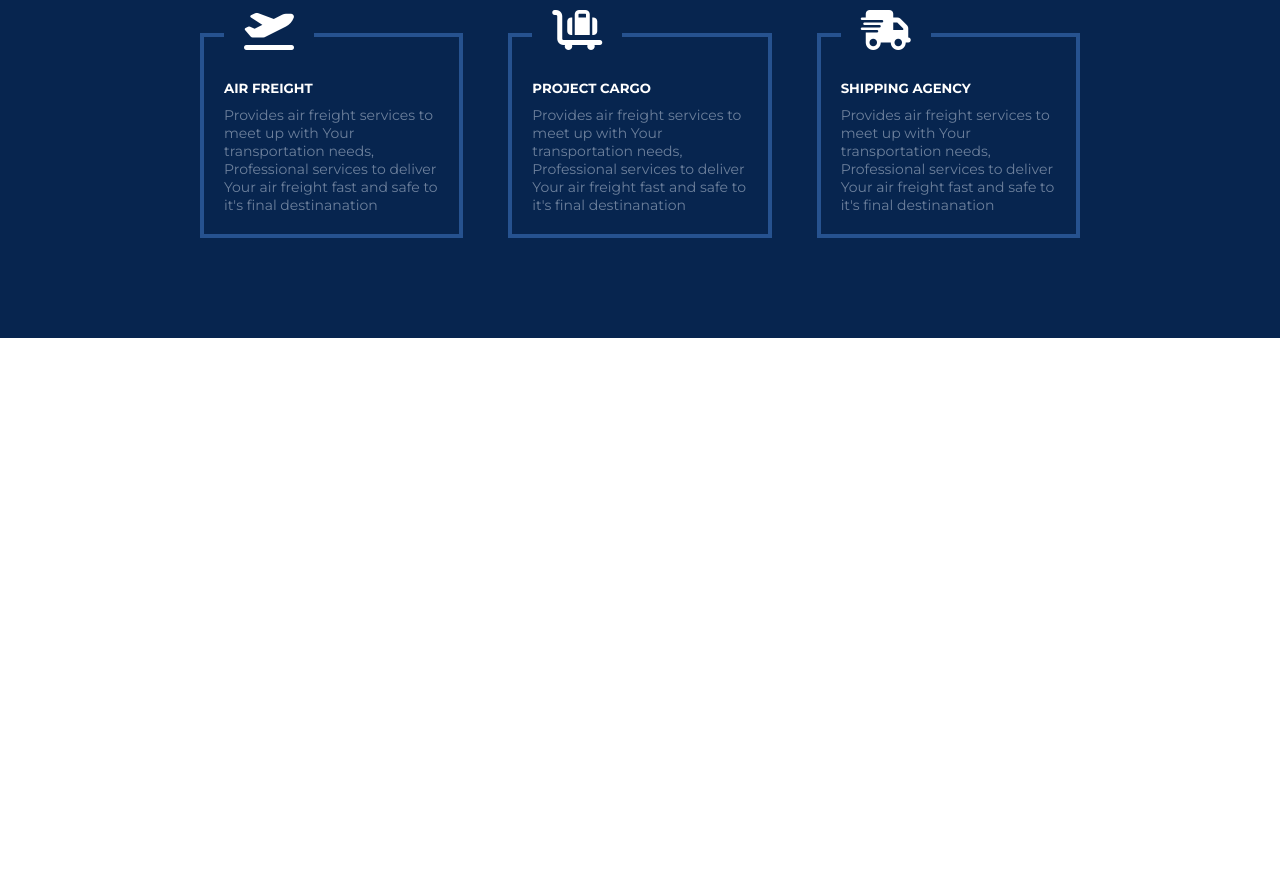
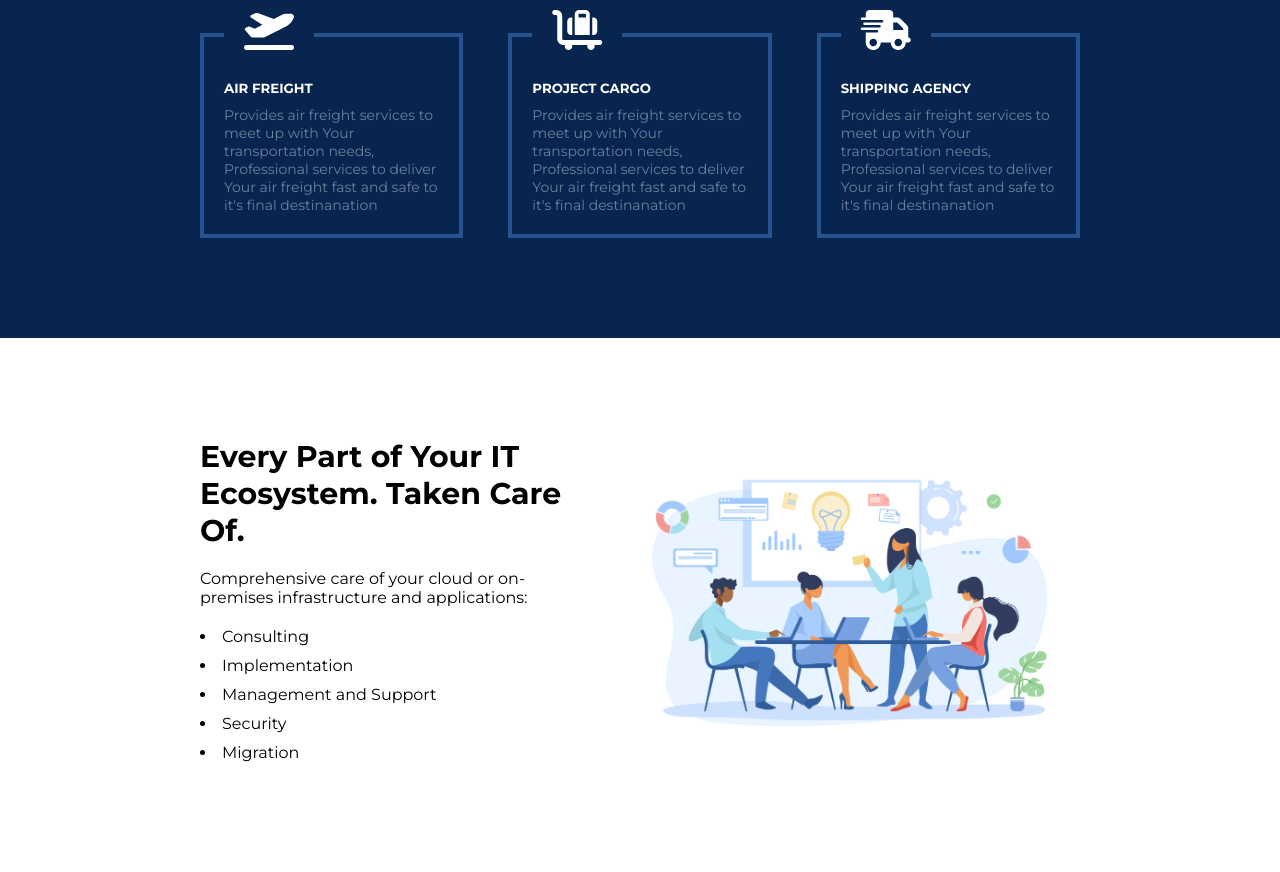
Before and after one commit to janifarjesmin/responsive-website-html-css, a plain HTML site: page index.html in a window 1280 px wide. Shown: the part 4971-5843 px from the top of the page. Before the commit the page ends 5309 px from the top, so only its background shows below. Drawn offline with Linux system fonts and the light colour scheme.

Commit message:
take care section code

```diff
--- a/index.html
+++ b/index.html
@@ -230,6 +230,28 @@
         </div>
       </section>
 
+      <!-- Seventh section code start  -->
+
+      <section id="seven-section">
+            <div id="takeCare-parent">
+                <div class="single-takeCare">
+                    <h3> Every Part of Your IT Ecosystem. Taken Care Of. </h3>
+                    <p> Comprehensive care of your cloud or on-premises infrastructure and applications: </p>
+                    <ul>
+                        <li> Consulting </li>
+                        <li> Implementation </li>
+                        <li> Management and Support </li>
+                        <li> Security </li>
+                        <li> Migration </li>
+                    </ul>
+                </div>
+
+                <div class="single-takeCare-imgbox">
+                    <img src="images/take-care.jpg" alt="takecare image">
+                </div>
+            </div>
+      </section>
+
     </main>
 
 </body>
--- a/style.css
+++ b/style.css
@@ -391,6 +391,40 @@ form p{
 /* Match Projects code finished  */
 
 
+/* seven section code start  */
+
+#seven-section{
+    padding: 100px 0;
+}
+#takeCare-parent{
+    display: flex;
+    margin-left: 200px;
+    margin-right: 200px;
+    gap: 30px;
+    justify-content: space-between;
+    align-items: center;
+}
+.single-takeCare h3{
+    font-size: 30px;
+}
+.single-takeCare p{
+    margin: 20px 0;
+}
+.single-takeCare ul li{
+    list-style-position: inside;
+    margin: 10px 0;
+}
+.single-takeCare-imgbox{
+    width: 100%;
+}
+.single-takeCare-imgbox img{
+    width: 100%;
+}
+
+
+/* seven section code finished  */
+
+
 
 
 
@@ -477,6 +511,18 @@ form p{
     }
      /* Match Projects finished  */
 
+     /* Start take care section code  */
+
+     #takeCare-parent{
+        display: block;
+        margin-left: 30px;
+        margin-right: 30px;
+    }
+    .single-takeCare{
+        margin-bottom: 70px;
+    }
+     /* Finished take care section  */
+
 
 }
 
@@ -559,4 +605,16 @@ form p{
     }
      /* Match Projects finished  */
 
+      /* Start take care section code  */
+
+      #takeCare-parent{
+        display: block;
+        margin-left: 70px;
+        margin-right: 70px;
+    }
+    .single-takeCare{
+        margin-bottom: 80px;
+    }
+     /* Finished take care section  */
+
 }
```
